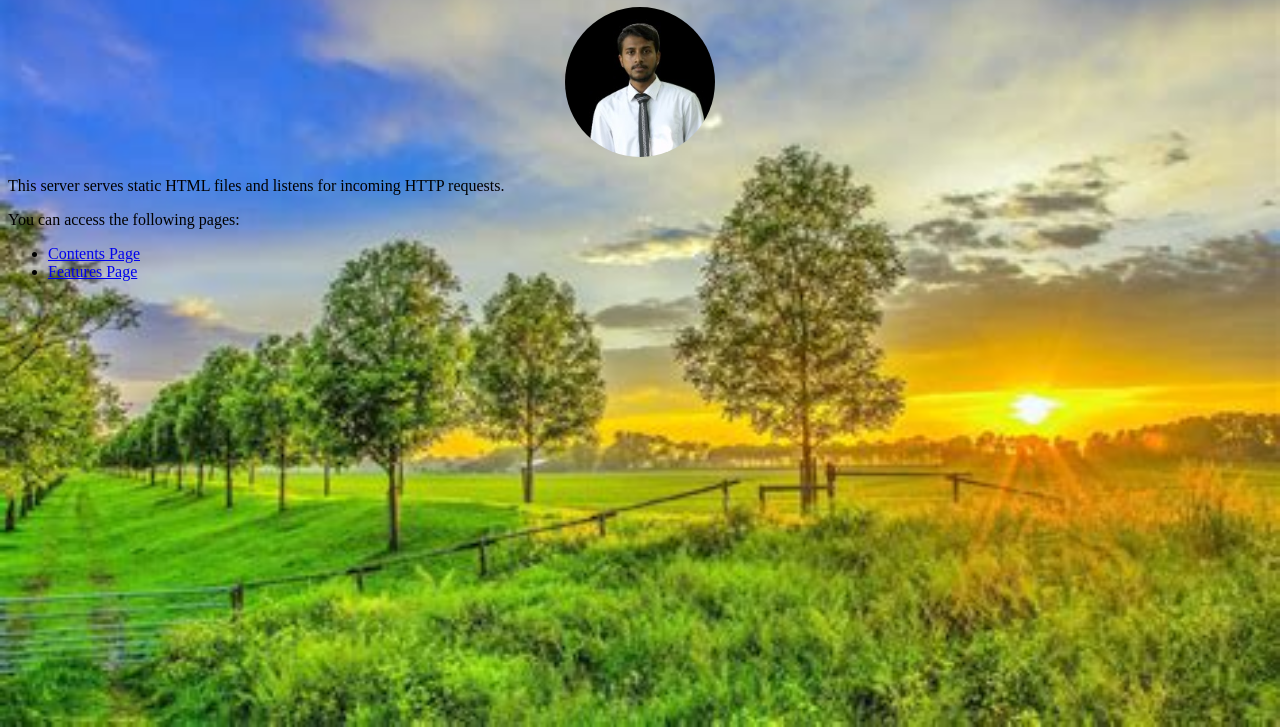
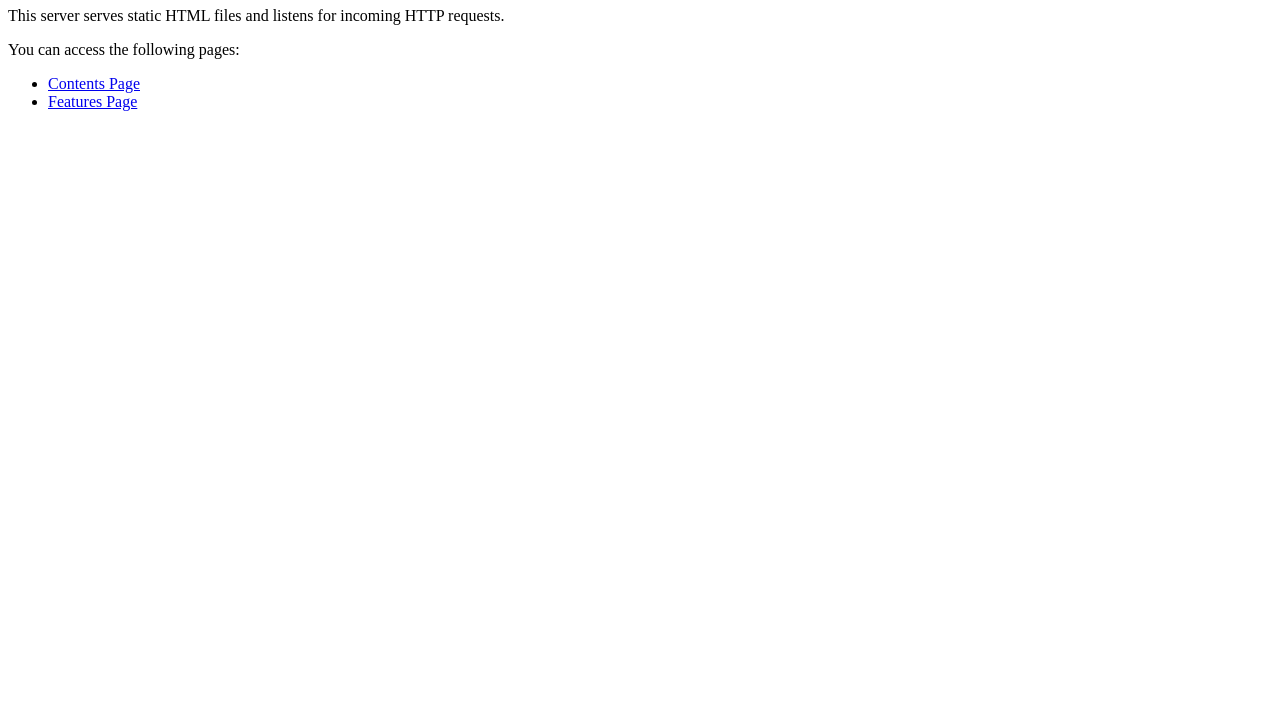
Before and after one commit to KokilaHiran/C-webserver, a plain HTML site: page src/home.html in a window 1280 px wide. Shown: the part 73-800 px from the top of the page. Drawn offline with Linux system fonts and the light colour scheme.

Commit message:
Update README and HTML files for improved clarity and structure

```diff
--- a/src/home.html
+++ b/src/home.html
@@ -4,29 +4,14 @@
     <meta charset="UTF-8">
     <meta name="viewport" content="width=device-width, initial-scale=1.0">
     <title>My Web Server</title>
-    <style>
-        body {
-            background-image: url('./media/bg.jpg');
-            background-size: cover;
-            background-repeat: no-repeat;
-            background-attachment: fixed;
-        }
-        .profile-image {
-            width: 150px;
-            height: 150px;
-            border-radius: 50%;
-            display: block;
-            margin: 20px auto;
-        }
-    </style>
+
 </head>
 <body>
     <h1>Welcome to My Web Server</h1>
-    <img src="./media/profile.jpg" alt="Profile Image" class="profile-image">
     <p>This server serves static HTML files and listens for incoming HTTP requests.</p>
     <p>You can access the following pages:</p>
     <ul>
-        <li><a href="./content.html">Contents Page</a></li>
+        <li><a href="contents.html">Contents Page</a></li>
         <li><a href="./features.html">Features Page</a></li>
     </ul>
 </body>
```
Also changed, not shown: 2 other files.
